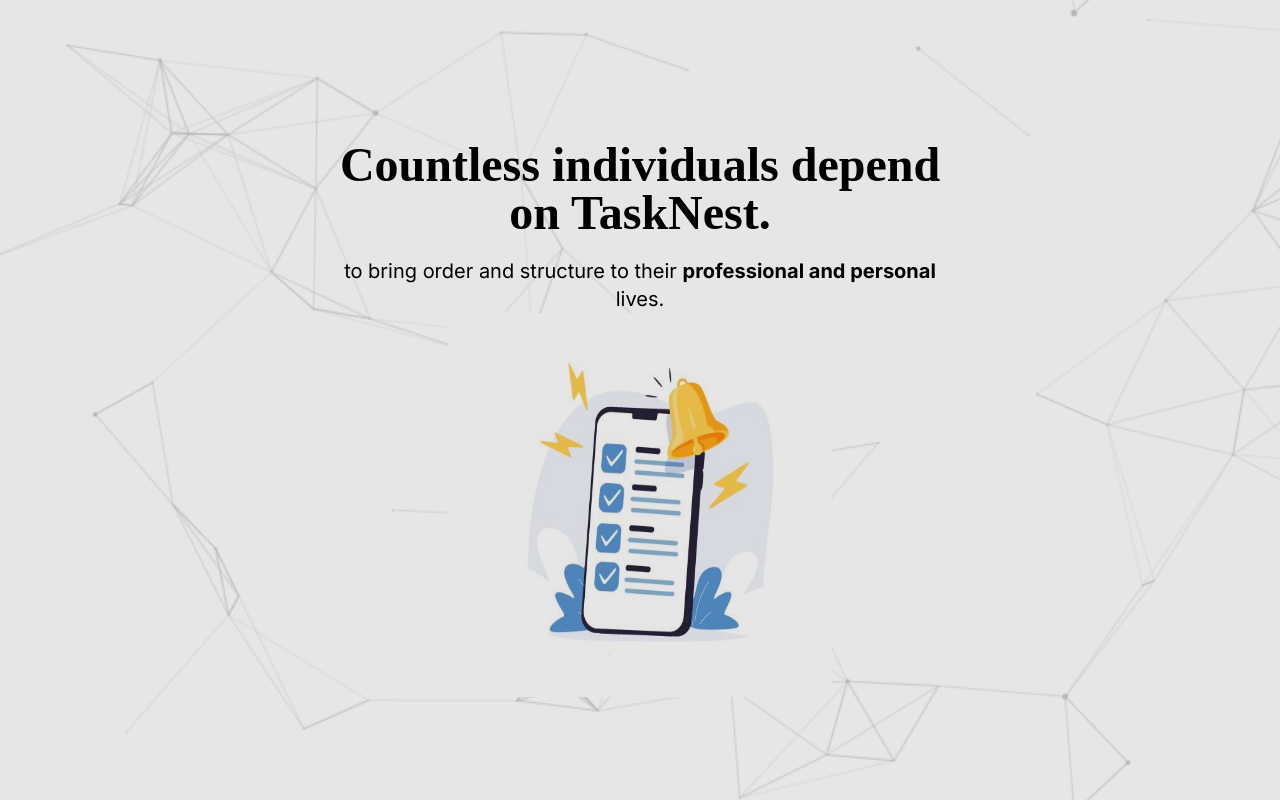
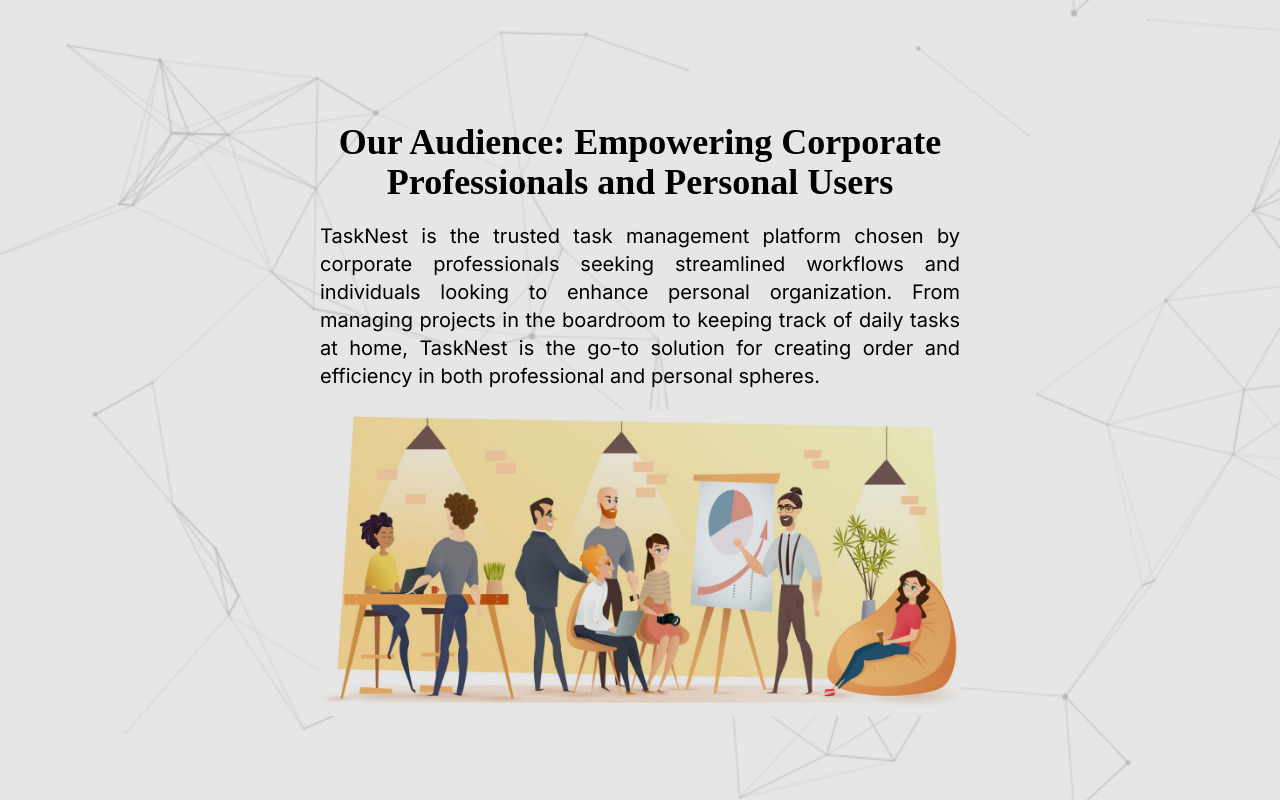
Before and after one commit to Shawon-Mahmud07/TaskNest, a React (Vite) app: page / in a window 1280 px wide. Shown: the part 1581-2381 px from the top of the page. Built offline with nearby package versions, Linux system fonts and the light colour scheme; no server answers.

Commit message:
audience section added and remove sign out from dashboard

```diff
--- a/src/Dashboard/Dashboard.jsx
+++ b/src/Dashboard/Dashboard.jsx
@@ -5,7 +5,7 @@
   const { user } = useContext(AuthContext);
   return (
     <div className="w-full text-center b ">
-      <h3 className="text-2xl mt-10 text-[#8700CC] font-cinzel bg-gray-200 py-2 font-bold ">
+      <h3 className="text-2xl mt-10 text-[#8700CC] font-sans uppercase bg-gray-200 py-2 font-bold ">
         Welcome {user?.displayName}{" "}
       </h3>
       <div className="w-9/12 mx-auto">
--- /dev/null
+++ b/src/Home/Audience.jsx
@@ -0,0 +1,40 @@
+import bannerImg from "../assets/cool-background.png";
+import featureImg from "../assets/audiences.png";
+const Audience = () => {
+  const backgroundStyles = {
+    backgroundImage: `url(${bannerImg})`,
+    backgroundRepeat: "no-repeat",
+    backgroundSize: "cover",
+    backgroundPosition: "center",
+  };
+  return (
+    <div
+      style={backgroundStyles}
+      className=" h-auto lg:h-screen brightness-90 "
+    >
+      <div className="max-w-screen-2xl mx-auto  ">
+        <div className=" flex flex-col lg:flex-row justify-center -pt-10 items-center lg:h-screen w-11/12 md:w-9/12 lg:w-6/12 mx-auto ">
+          <div className="text-center my-8 lg:my-0 ">
+            <h1 className="text-2xl lg:text-4xl  font-serif font-bold">
+              Our Audience: Empowering Corporate Professionals and Personal
+              Users
+            </h1>
+            <p className="text-base lg:text-justify lg:text-xl mt-3 lg:mt-5 font-Inter ">
+              TaskNest is the trusted task management platform chosen by
+              corporate professionals seeking streamlined workflows and
+              individuals looking to enhance personal organization. From
+              managing projects in the boardroom to keeping track of daily tasks
+              at home, TaskNest is the go-to solution for creating order and
+              efficiency in both professional and personal spheres.
+            </p>
+            <div className="flex justify-center mt-5">
+              <img className="" src={featureImg} alt="" />
+            </div>
+          </div>
+        </div>
+      </div>
+    </div>
+  );
+};
+
+export default Audience;
--- a/src/Home/Home/Home.jsx
+++ b/src/Home/Home/Home.jsx
@@ -4,6 +4,7 @@
 import Footer from "../Footer";
 import MoreFeature from "../MoreFeature";
 import NavBar from "../Navbar";
+import Audience from "../Audience";
 
 const Home = () => {
   return (
@@ -14,6 +15,7 @@
       <NavBar></NavBar>
       <Banner></Banner>
       <Features></Features>
+      <Audience></Audience>
       <MoreFeature></MoreFeature>
       <Footer></Footer>
     </div>
--- a/src/Home/MoreFeature.jsx
+++ b/src/Home/MoreFeature.jsx
@@ -15,10 +15,10 @@
       <div className="max-w-screen-2xl mx-auto  ">
         <div className=" flex flex-col lg:flex-row justify-center -pt-10 items-center lg:h-screen w-11/12 md:w-9/12 lg:w-6/12 mx-auto ">
           <div className="text-center my-8 lg:my-0 ">
-            <h1 className="text-3xl  lg:text-5xl  font-serif font-bold">
+            <h1 className="text-2xl  lg:text-4xl  font-serif font-bold">
               Countless individuals depend on TaskNest.
             </h1>
-            <p className="text-base lg:text-xl mt-3 lg:mt-5 font-Inter ">
+            <p className="text-base lg:text-lg mt-3 lg:mt-5 font-Inter ">
               to bring order and structure to their{" "}
               <strong> professional and personal</strong> lives.
             </p>
--- a/src/Home/NavBar.jsx
+++ b/src/Home/NavBar.jsx
@@ -20,7 +20,7 @@
     logOut()
       .then(() => {
         toast.success("Sign-out successful.");
-        Navigate("/login");
+        Navigate("/");
       })
       .catch((error) => {
         console.log(error);
@@ -36,35 +36,6 @@
         <NavLink to="/">HOME</NavLink>
       </Typography>
 
-      {/* {userRoll == "manager" ? (
-        <>
-          <Typography
-            as="li"
-            className="px-1  md:text-sm xl:text-lg  lg:font-extrabold font-Inter"
-          >
-            <NavLink
-              to="/admin/dashboard"
-              className="flex items-center  transition-colors"
-            >
-              DASHBOARD
-            </NavLink>
-          </Typography>
-        </>
-      ) : (
-        <>
-          <Typography
-            as="li"
-            className="px-1  md:text-sm xl:text-lg  lg:font-extrabold font-Inter"
-          >
-            <NavLink
-              to="/create-store"
-              className={({ isActive }) => (isActive ? activeNav : normalNav)}
-            >
-              CREATE STORE
-            </NavLink>
-          </Typography>
-        </>
-      )} */}
       <Typography
         as="li"
         className="px-1 hover:text-[#8700CC] hover:underline underline-offset-8 md:text-sm xl:text-lg  lg:font-extrabold font-Inter"
--- a/src/Pages/Login.jsx
+++ b/src/Pages/Login.jsx
@@ -17,7 +17,7 @@
 import { HiEyeOff, HiEye } from "react-icons/hi";
 // react-toastify
 import "react-toastify/dist/ReactToastify.css";
-import { ToastContainer, toast } from "react-toastify";
+import { toast } from "react-toastify";
 
 import { useContext, useEffect, useState } from "react";
 import { Link, useNavigate } from "react-router-dom";
@@ -29,7 +29,7 @@
 const Login = () => {
   const { userSignIn, handleGoogleSignIn } = useContext(AuthContext);
   const navigate = useNavigate();
-  const from = "/user/dashboard";
+  const from = "/";
 
   const [passwordIcon, setShowPassword] = useState(false);
   const [captchaValue, setCaptchaValue] = useState("");
@@ -253,7 +253,6 @@
           </Card>
         </div>
       </div>
-      <ToastContainer></ToastContainer>
     </div>
   );
 };
--- a/src/components/SidebarWithLogo.jsx
+++ b/src/components/SidebarWithLogo.jsx
@@ -13,29 +13,16 @@
 import {
   PresentationChartBarIcon,
   Cog6ToothIcon,
-  PowerIcon,
 } from "@heroicons/react/24/solid";
 import { FaTasks } from "react-icons/fa";
 import { ChevronRightIcon, ChevronDownIcon } from "@heroicons/react/24/outline";
 import { AuthContext } from "../Providers/AuthProvider";
-import { Link, Navigate } from "react-router-dom";
-import { toast } from "react-toastify";
+import { Link } from "react-router-dom";
 
 import { HiHome } from "react-icons/hi";
 
 export function SidebarWithLogo() {
-  const { user, logOut } = useContext(AuthContext);
-
-  const handleLogOut = () => {
-    logOut()
-      .then(() => {
-        toast.success("Sign-out successful.");
-        Navigate("/login");
-      })
-      .catch((error) => {
-        console.log(error);
-      });
-  };
+  const { user } = useContext(AuthContext);
 
   const [open, setOpen] = React.useState(0);
   const handleOpen = (value) => {
@@ -46,7 +33,7 @@
     <Card className="h-[calc(100vh-2rem)]  w-full max-w-[20rem] p-4 shadow-xl shadow-blue-gray-900/5 ">
       <div className="mb-2 flex items-center gap-4 p-4">
         <img src={user.photoURL} alt="brand" className="h-8 w-8" />
-        <h2 className="font-cinzel text-xl" color="blue-gray">
+        <h2 className="font-serif uppercase text-xl" color="blue-gray">
           {user.displayName}
         </h2>
       </div>
@@ -122,12 +109,6 @@
           </ListItemPrefix>
           Settings
         </ListItem>
-        <ListItem onClick={handleLogOut}>
-          <ListItemPrefix>
-            <PowerIcon className="h-5 w-5" />
-          </ListItemPrefix>
-          Log Out
-        </ListItem>
       </List>
     </Card>
   );
```
Also changed, not shown: src/assets/audiences.png (added).
